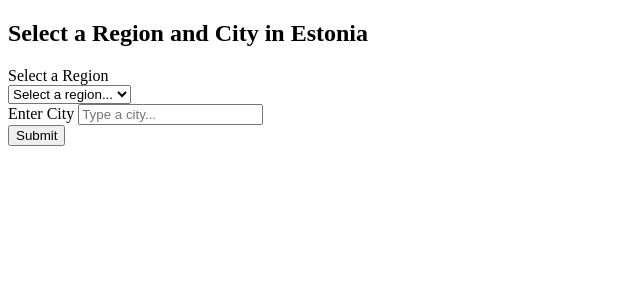
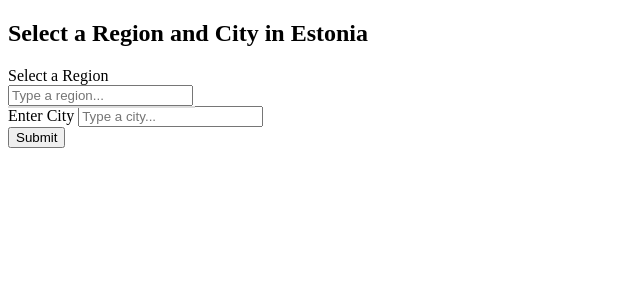
Before and after one commit to nkluba/web, a Flask app: page / in a window 1280 px wide. Shown: the top 300 px of the page, without its empty margins (0-640 px from the left). Run offline with Flask 3, Linux system fonts and the light colour scheme; data that the repository does not hold is empty; some libraries are stand-ins or nearby versions.

Commit message:
dynamic region name showing added

```diff
--- a/templates/index.html
+++ b/templates/index.html
@@ -4,6 +4,35 @@
 <head>
     <meta charset="UTF-8">
     <title>Region and City Selection</title>
+    <style>
+        #region-select {
+            display: none;
+        }
+
+        #region-autocomplete {
+            position: relative;
+            display: inline-block;
+        }
+
+        #region-list {
+            position: absolute;
+            z-index: 1;
+            width: 100%;
+            background-color: #f1f1f1;
+            max-height: 150px;
+            overflow-y: auto;
+            border: 1px solid #ddd;
+        }
+
+        #region-list option {
+            padding: 10px;
+            cursor: pointer;
+        }
+
+        #region-list option:hover {
+            background-color: #ddd;
+        }
+    </style>
 </head>
 
 <body>
@@ -14,14 +43,18 @@
         </div>
         <div class="p-6">
             <div class="mb-4">
-                <label for="region-select">Select a Region</label>
+                <label for="region-autocomplete">Select a Region</label>
                 <form action="/search" method="get">
+                    <div id="region-autocomplete">
+                        <input type="text" id="region-input" placeholder="Type a region..." name="region">
                         <select id="region-select" name="region">
                             <option disabled selected>Select a region...</option>
                             {% for region in regions %}
                                 <option>{{ region }}</option>
                             {% endfor %}
                         </select>
+                        <div id="region-list"></div>
+                    </div>
                     <div>
                         <label for="city-input">Enter City</label>
                         <input type="text" id="city-input" placeholder="Type a city..." name="city">
@@ -31,6 +64,44 @@
             </div>
         </div>
     </div>
+
+    <script>
+        document.addEventListener("DOMContentLoaded", function () {
+            const regionInput = document.getElementById("region-input");
+            const regionSelect = document.getElementById("region-select");
+            const regionList = document.getElementById("region-list");
+
+            regionInput.addEventListener("input", function () {
+                const inputValue = this.value.toLowerCase();
+                const options = Array.from(regionSelect.options);
+
+                const filteredOptions = options.filter(option => {
+                    return option.text.toLowerCase().includes(inputValue);
+                });
+
+                regionList.innerHTML = "";
+                filteredOptions.forEach(option => {
+                    const listItem = document.createElement("div");
+                    listItem.textContent = option.text;
+                    listItem.addEventListener("click", function () {
+                        regionInput.value = option.text;
+                        regionSelect.value = option.value;
+                        regionList.innerHTML = "";
+                    });
+                    regionList.appendChild(listItem);
+                });
+
+                if (inputValue === "") {
+                    regionList.innerHTML = "";
+                }
+            });
+
+            regionInput.addEventListener("focus", function () {
+                regionList.innerHTML = "";
+            });
+        });
+    </script>
+
 </body>
 
 </html>
```
Lines whose indentation alone changed are shown as unchanged.
